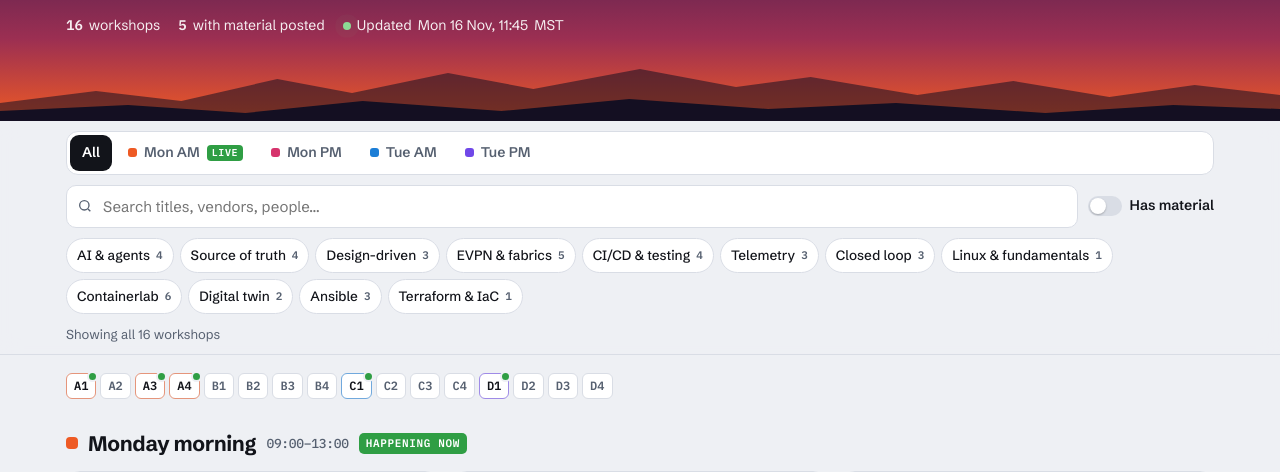
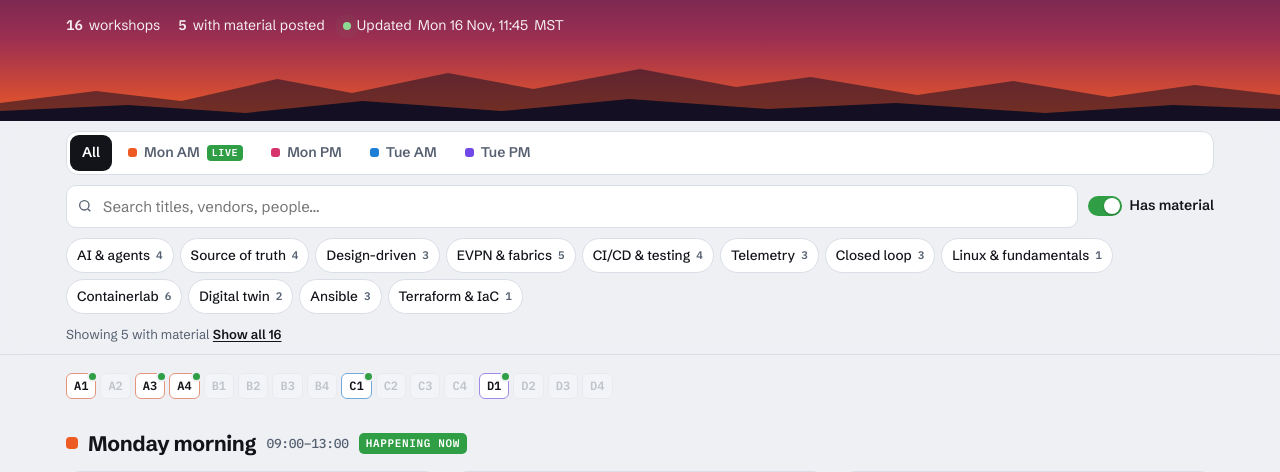
Before and after one commit to steinzi/autocon6-workshops, a plain HTML site: page index.html in a window 1280 px wide. Shown: the part 251-723 px from the top of the page. Drawn offline with Linux system fonts and the light colour scheme.

Commit message:
Show only workshops with material by default, with a one-tap 'Show all'
Co-Authored-By: Claude Opus 5.5 <noreply@anthropic.com>
Claude-Session: https://claude.ai/code/session_0126H5kqSetMebKUCZFiHRAj

```diff
--- a/index.html
+++ b/index.html
@@ -84,6 +84,7 @@ button{font:inherit;color:inherit;cursor:pointer}
 .status{display:flex;justify-content:space-between;align-items:center;gap:8px;margin-top:10px;font-size:13px;color:var(--sub)}
 .status button{border:0;background:none;padding:0;text-decoration:underline;text-underline-offset:2px;font-size:13px;color:var(--sub)}
 .status button[hidden]{display:none}
+#showall{color:var(--ink)!important;font-weight:600}
 .wide{display:flex;flex-wrap:wrap;gap:10px;align-items:center}
 .sr{display:inline-flex;align-items:center;gap:12px}
 .fbtn{padding:6px 11px;font-size:13.5px;color:var(--ink)}
@@ -192,7 +193,7 @@ footer.site a{color:var(--ink)}
       </div>
       <div class="chips" role="group" aria-label="Topics"><button type="button" class="chip" data-topic="ai" aria-pressed="false">AI &amp; agents<span>4</span></button><button type="button" class="chip" data-topic="sot" aria-pressed="false">Source of truth<span>4</span></button><button type="button" class="chip" data-topic="design" aria-pressed="false">Design-driven<span>3</span></button><button type="button" class="chip" data-topic="fabric" aria-pressed="false">EVPN &amp; fabrics<span>5</span></button><button type="button" class="chip" data-topic="cicd" aria-pressed="false">CI/CD &amp; testing<span>4</span></button><button type="button" class="chip" data-topic="telemetry" aria-pressed="false">Telemetry<span>3</span></button><button type="button" class="chip" data-topic="closedloop" aria-pressed="false">Closed loop<span>3</span></button><button type="button" class="chip" data-topic="linux" aria-pressed="false">Linux &amp; fundamentals<span>1</span></button><button type="button" class="chip" data-topic="clab" aria-pressed="false">Containerlab<span>6</span></button><button type="button" class="chip" data-topic="twin" aria-pressed="false">Digital twin<span>2</span></button><button type="button" class="chip" data-topic="ansible" aria-pressed="false">Ansible<span>3</span></button><button type="button" class="chip" data-topic="iac" aria-pressed="false">Terraform &amp; IaC<span>1</span></button></div>
     </div>
-    <div class="status"><span id="count" aria-live="polite"></span><span class="sr"><button type="button" id="clear" hidden>Clear filters</button><button type="button" class="fbtn" id="fbtn" aria-expanded="false" aria-controls="panel">Filters <span class="n" id="fcount">0</span></button></span></div>
+    <div class="status"><span><span id="count" aria-live="polite"></span> <button type="button" id="showall" hidden></button></span><span class="sr"><button type="button" id="clear" hidden>Clear filters</button><button type="button" class="fbtn" id="fbtn" aria-expanded="false" aria-controls="panel">Filters <span class="n" id="fcount">0</span></button></span></div>
   </div>
 </div>
 
@@ -345,7 +346,7 @@ footer.site a{color:var(--ink)}
   const cards=$$('.ws'), sections=$$('.blk'), tabs=$$('.tab'), chips=$$('.chip');
   const q=$('#q'), mat=$('#mat'), count=$('#count'), clear=$('#clear'), empty=$('#empty');
   const fbtn=$('#fbtn'), panel=$('#panel'), fcount=$('#fcount');
-  const state={block:'',topics:new Set(),q:'',mat:false};
+  const state={block:'',topics:new Set(),q:'',mat:true};
 
   // jump strip
   const jump=$('#jump');
@@ -356,14 +357,14 @@ footer.site a{color:var(--ink)}
     const p=new URLSearchParams(location.search);
     state.block=(p.get('slot')||'').toUpperCase().replace(/[^A-D]/g,'').slice(0,1);
     state.topics=new Set((p.get('topic')||'').split(',').filter(Boolean));
-    state.q=p.get('q')||''; state.mat=p.get('material')==='1';
+    state.q=p.get('q')||''; state.mat=p.get('material')!=='0';
   }
   function writeURL(){
     const p=new URLSearchParams();
     if(state.block)p.set('slot',state.block);
     if(state.topics.size)p.set('topic',[...state.topics].join(','));
     if(state.q)p.set('q',state.q);
-    if(state.mat)p.set('material','1');
+    if(!state.mat)p.set('material','0');
     const s=p.toString().replace(/%2C/g,',');
     history.replaceState(null,'',(s?'?'+s:location.pathname)+location.hash);
   }
@@ -385,15 +386,17 @@ footer.site a{color:var(--ink)}
       if(on){const t=b.parentElement;t.scrollLeft=Math.max(0,b.offsetLeft-t.clientWidth/2+b.offsetWidth/2);}});
     chips.forEach(b=>b.setAttribute('aria-pressed',String(state.topics.has(b.dataset.topic))));
     q.value=state.q; mat.checked=state.mat;
-    const nf=state.topics.size+(state.q?1:0)+(state.mat?1:0);
+    const nf=state.topics.size+(state.q?1:0);
     fcount.textContent=nf; fbtn.classList.toggle('on',nf>0);
-    const any=nf>0||state.block;
+    const any=nf>0||state.block||!state.mat;
     clear.hidden=!any;
-    count.textContent=shown===cards.length?'Showing all '+cards.length+' workshops':'Showing '+shown+' of '+cards.length;
+    count.textContent=shown===cards.length?'Showing all '+cards.length+' workshops':(state.mat?'Showing '+shown+' with material':'Showing '+shown+' of '+cards.length);
+    const sa=$('#showall'); sa.hidden=!state.mat; sa.textContent='Show all '+cards.length;
     empty.classList.toggle('show',shown===0);
     writeURL();
   }
-  function reset(){state.block='';state.topics.clear();state.q='';state.mat=false;apply();}
+  function reset(){state.block='';state.topics.clear();state.q='';state.mat=true;apply();}
+  $('#showall').addEventListener('click',()=>{state.mat=false;apply();});
 
   tabs.forEach(b=>b.addEventListener('click',()=>{state.block=b.dataset.block;apply();
     const s=state.block&&document.querySelector('.blk[data-block="'+state.block+'"]');
```
Also changed, not shown: 2 other files.
